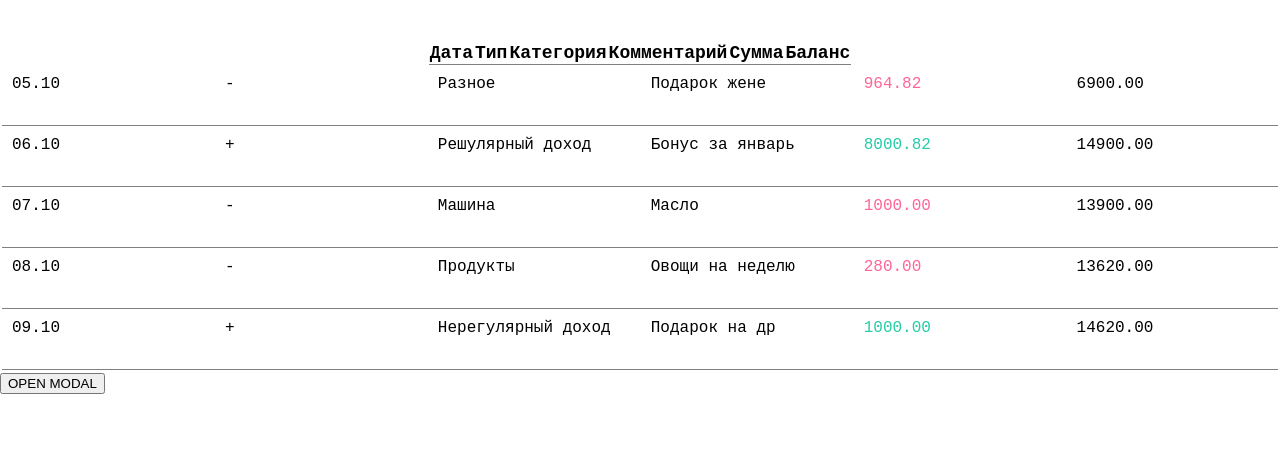
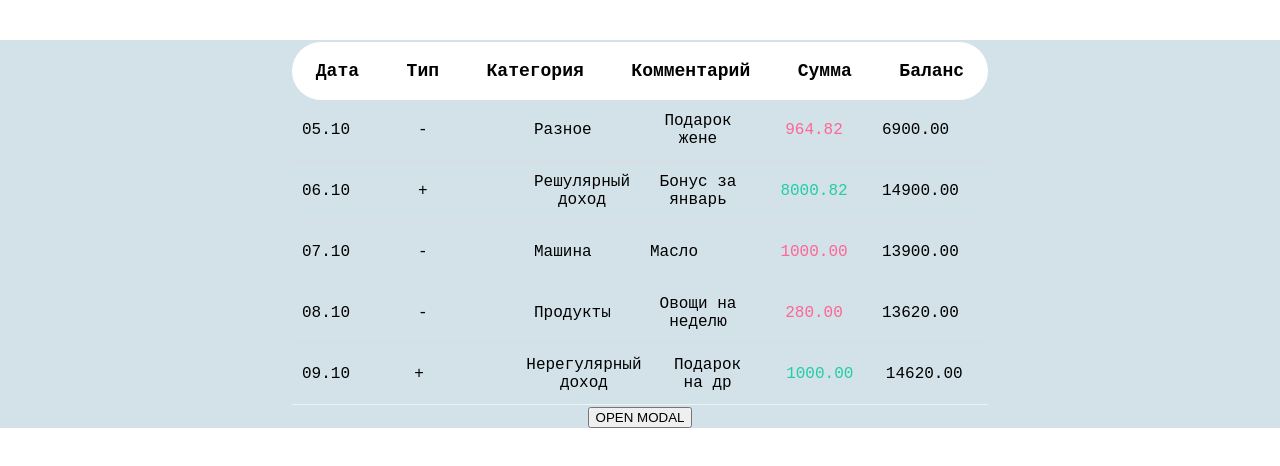
Before and after one commit to yulia535/Wallet-app-frontend, a React (Create React App) app: page / in a window 1280 px wide. Shown: the top 466 px of the page. Built offline with nearby package versions, Linux system fonts and the light colour scheme.

Commit message:
stylesModal
first UPD

```diff
--- a/src/App.css
+++ b/src/App.css
@@ -1,3 +1,6 @@
-/* .App {
+ .App {
   text-align: center;
-} */
+
+
+  background-color: rgba(143, 182, 197, 0.4);
+}
--- a/src/components/HomeTab/ModalAddTransaction/ModalAddTransaction.jsx
+++ b/src/components/HomeTab/ModalAddTransaction/ModalAddTransaction.jsx
@@ -1,5 +1,10 @@
 import styles from './modalAddTransaction.module.css';
 import TextField from '@material-ui/core/TextField';
+import { withStyles } from '@material-ui/core/styles';
+import FormControlLabel from '@material-ui/core/FormControlLabel';
+import Switch from '@material-ui/core/Switch';
+import Grid from '@material-ui/core/Grid';
+import Typography from '@material-ui/core/Typography';
 
 const ModalAddTransactions = ({
     setActive,
@@ -8,6 +13,7 @@ const ModalAddTransactions = ({
     handleFormCancel,
 }) => {
     const categoryData = [
+        {  name:'Выберите категорию'  },
         { value: 'Основной', name: 'Основной' },
         { value: 'Еда', name: 'Еда' },
         { value: 'Авто', name: 'Авто' },
@@ -18,19 +24,64 @@ const ModalAddTransactions = ({
         { value: 'Остальные', name: 'Остальные' },
     ];
 
+    const AntSwitch = withStyles((theme) => ({
+        root: {
+          width: 80,
+          height: 40,
+          padding: 0,
+          display: 'flex',
+        },
+        switchBase: {
+          padding: 1,
+          color: theme.palette.primary.main ,
+          '&$checked': {
+            transform: 'translateX(12px)',
+            color: theme.palette.common.white,
+            '& + $track': {
+              opacity: 1,
+              backgroundColor: theme.palette.common.white,
+              color:'#FF6596',
+              borderColor: '#e0e0e0',
+              borderRadius: 30,
+            },
+          },
+        },
+        thumb: {
+          width: 44,
+          height: 44,
+          boxShadow: 'none',
+        },
+        track: {
+          border: `1px solid #e0e0e0`,
+          borderRadius: 30 ,
+          width: 80,
+          height: 40,
+          opacity: 1,
+          backgroundColor: theme.palette.common.white,
+        },
+        checked: {},
+      }))(Switch);
+
+
     return (
       <>
         <h1>Добавить транзакцию</h1>
         <form onSubmit={onHandleSubmit} className={styles.form}>
-                <input
+          {/* <input
             type="text"
             name="type"
             required="required"
             placeholder="type"
             onChange={e => onHandleChange(e)}
-                ></input>
+          ></input> */}
+<div className={styles.chooseTypeToggle}>
 
-                <select name="category" onChange={e => onHandleChange(e)}>
+              <span>Доход</span>  <AntSwitch name="checkedC" /> <span>Расход</span>
+</div>
+
+
+
+          <select className={styles.selectCategory} name="category" onChange={e => onHandleChange(e)}>
             {categoryData.map((e, key) => {
               return (
                 <option key={key} value={e.value}>
@@ -39,44 +90,59 @@ const ModalAddTransactions = ({
               );
             })}
           </select>
+          <div className={styles.amountDate}>
             <input
               type="text"
+              className={styles.inputAmount}
               name="amount"
               required="required"
-                    placeholder="amount"
+              placeholder="0.00"
               onChange={e => onHandleChange(e)}
             ></input>
             <input
               type="date"
               name="date"
+              className={styles.inputDate}
               required="required"
-                    placeholder="date"
+              // placeholder="date"
+              value="2019-07-07"
               onChange={e => onHandleChange(e)}
             ></input>
-
+          </div>
           <TextField
             type="text"
             name="comment"
             required="required"
             placeholder="Комментарий"
-
             className={styles.commentField}
             onChange={e => onHandleChange(e)}
           ></TextField>
 
-                <input
+          {/* <input
             type="text"
             name="balancy"
             required="required"
             placeholder="balancy"
             onChange={e => onHandleChange(e)}
-                ></input>
-                <button type="submit"  variant="contained" className={styles.addBtn} onClick={() => setActive(false)}>
+          ></input> */}
+          <div className={styles.btnsModal}>
+            <button
+              type="submit"
+              variant="contained"
+              className={styles.addBtn}
+              onClick={() => setActive(false)}
+            >
               Добавить
             </button>
-                <button type="button"  variant="outlined" className={styles.cancelBtn} onClick={handleFormCancel}>
+            <button
+              type="button"
+              variant="outlined"
+              className={styles.cancelBtn}
+              onClick={handleFormCancel}
+            >
               Отмена
             </button>
+          </div>
         </form>
       </>
     );
--- a/src/components/HomeTab/ModalAddTransaction/modalAddTransaction.module.css
+++ b/src/components/HomeTab/ModalAddTransaction/modalAddTransaction.module.css
@@ -34,6 +34,47 @@
     cursor: pointer;
 
 }
+.chooseTypeToggle{
+    display: flex;
+    margin:0 auto;
+    width: 220px;
+    justify-content: space-between;
+    margin-top: 40px;
+}
+.btnsModal{
+    display: flex;
+    flex-direction: column;
+    margin: 0 auto;
+}
+input{
+    border:none;
+    border-bottom: 1px solid grey;
+}
+.selectCategory{
+margin-top: 40px;
+border:none;
+border-bottom: 1px solid grey;
+}
+
+.amountDate{
+    display: flex;
+    justify-content: space-between;
+    margin: 40px 0;
+}
+.inputDate{
+    margin-left: 50px;
+}
+.inputDate, .inputAmount{
+width: 190px;
+
+
+}
+::-webkit-calendar-picker-indicator {
+    color: transparent;
+    opacity: 1;
+    background: url('./Vector.png') no-repeat center;
+    background-size: contain;
+  }
 
 /* .commentField{
     margin-bottom: 50px;
--- a/src/components/HomeTab/ModalContainer/modalContainer.css
+++ b/src/components/HomeTab/ModalContainer/modalContainer.css
@@ -9,6 +9,7 @@
     align-items:center;
     justify-content: center;
     transform: scale(0);
+
     /* display:none; */
 }
 .modal.active{
@@ -18,6 +19,8 @@
 
 .modal_content{
     padding: 20px;
+    padding-left: 65px;
+    padding-right: 65px;
     border-radius:12px;
     background-color: white;
     /* height:617px;
--- a/src/components/HomeTab/TransactionHistory/transaction.module.css
+++ b/src/components/HomeTab/TransactionHistory/transaction.module.css
@@ -4,9 +4,9 @@
     border-collapse: collapse; */
     /* border-spacing: 0; */
     /* border: 0; */
-    margin: 40px auto 0 auto;
-    /* width: 700px; */
-    table-layout: auto;
+    margin-top: 40px;
+
+    table-layout: fixed;
 width: 100%;
 
 
@@ -17,6 +17,8 @@ width: 100%;
     width: 100%;
     border-radius: 30px;
     background-color:  #FFFFFF;
+    align-items: center;
+    height: 58px;
 
 }
 tbody{
@@ -26,12 +28,24 @@ tbody{
 }
 tr{
     display: flex;
-    justify-content: space-between;
-    border-bottom: 1px solid grey
+    width: 100%;
+    justify-content: space-around;
+    /* border-bottom: 1px solid grey */
 
 }
+tr:not(:first-child){
+    /* border-top: 1px solid grey; */
+    border-top: 1px solid #DCDCDF;
+box-shadow: 0px 1px 0px rgba(255, 255, 255, 0.6)
+}
+th{
+    /* width: 15%; */
+}
+table td{
+    width: 100%;
+}
 td{
-    display: flex;
+    /* display: flex;
     justify-content: normal;
     vertical-align: middle;
     width: 15%;
@@ -60,7 +74,12 @@ td{
     /* color: rgb(95, 103, 107); */
     font-family: 'Courier New', Courier, monospace;
     font-weight: 300;
+    display:flex;
+text-align: center;
+align-items: center;
+justify-content: start;
 }
+
 td{
     color: black;
 }
@@ -80,6 +99,10 @@ color: #24CCA7;
 height: 40px;
 font-family: 'Courier New', Courier, monospace;
 font-weight: 300;
+display:flex;
+text-align: center;
+align-items: center;
+justify-content: center;
 }
 
 .outcomeItem{
@@ -88,6 +111,10 @@ color: #FF6596;
 height: 40px;
 font-family: 'Courier New', Courier, monospace;
 font-weight: 300;
+display:flex;
+text-align: center;
+align-items: center;
+justify-content: center;
 }
 
 @media(max-width:767px){
--- a/src/components/HomeTab/TransactionPage/TransactionPage.jsx
+++ b/src/components/HomeTab/TransactionPage/TransactionPage.jsx
@@ -5,6 +5,8 @@ import trans from '../TransactionHistory/transactions.json';
 import { nanoid } from 'nanoid';
 import styles from './transactionPage.module.css';
 import ModalContainer from '../ModalContainer/ModalContainer';
+import { ThemeProvider } from '@material-ui/styles';
+import theme from '../customMuiTheme'
 // import axios from 'axios';
 
 const TransactionPage = () => {
@@ -85,7 +87,7 @@ const TransactionPage = () => {
         setModalActive(true)
     }
 
-    return (
+    return (<ThemeProvider theme={theme}>
         <div className={styles.container}>
             <TransactionHistory items={transactions} />
             <OpenModalBtn onClick={handleOpenModal}>
@@ -96,6 +98,7 @@ const TransactionPage = () => {
                 handleFormCancel={handleFormCancel}/>
 
         </div>
+        </ThemeProvider>
     );
 };
 
--- a/src/components/HomeTab/TransactionPage/transactionPage.module.css
+++ b/src/components/HomeTab/TransactionPage/transactionPage.module.css
@@ -1,3 +1,5 @@
 .container{
     /* background-color: #E7EAF2; */
+    max-width: 700px;
+    margin: 0 auto;
 }
--- /dev/null
+++ b/src/components/HomeTab/customMuiTheme.js
@@ -0,0 +1,35 @@
+// import {createMuiTheme} from '@material-ui/core'
+import { createTheme } from '@material-ui/core/styles';
+
+const theme = createTheme({
+    breakpoints:{
+        values:{
+            sm: 320,
+            md:768,
+            lg:1280,
+        }
+    },
+    palette: {
+      primary: {
+        light: '#FFFFFF',
+        main: '#24ccA7',
+        dark: '#4A56E2',
+      },
+      secondary: {
+        main:'#4A56E2',
+
+      },
+      error:{
+        main: '#FF6596',
+      },
+      text:{
+
+      }
+    },
+    shape:{
+        borderRadius: 20,
+    }
+
+  });
+
+  export default theme
```
Also changed, not shown: src/components/HomeTab/ModalAddTransaction/Vector.png (added). Lines whose indentation alone changed are shown as unchanged.
